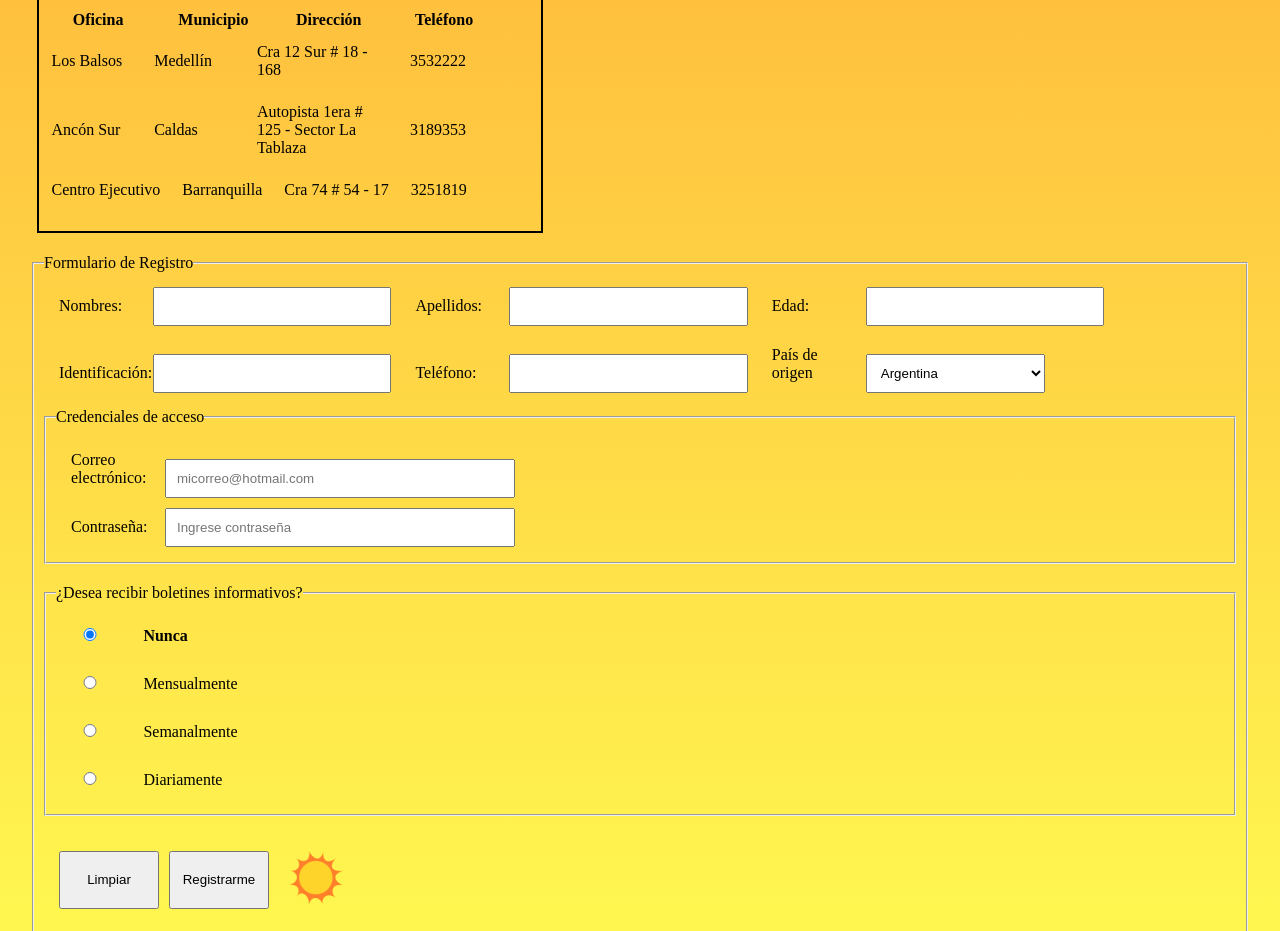
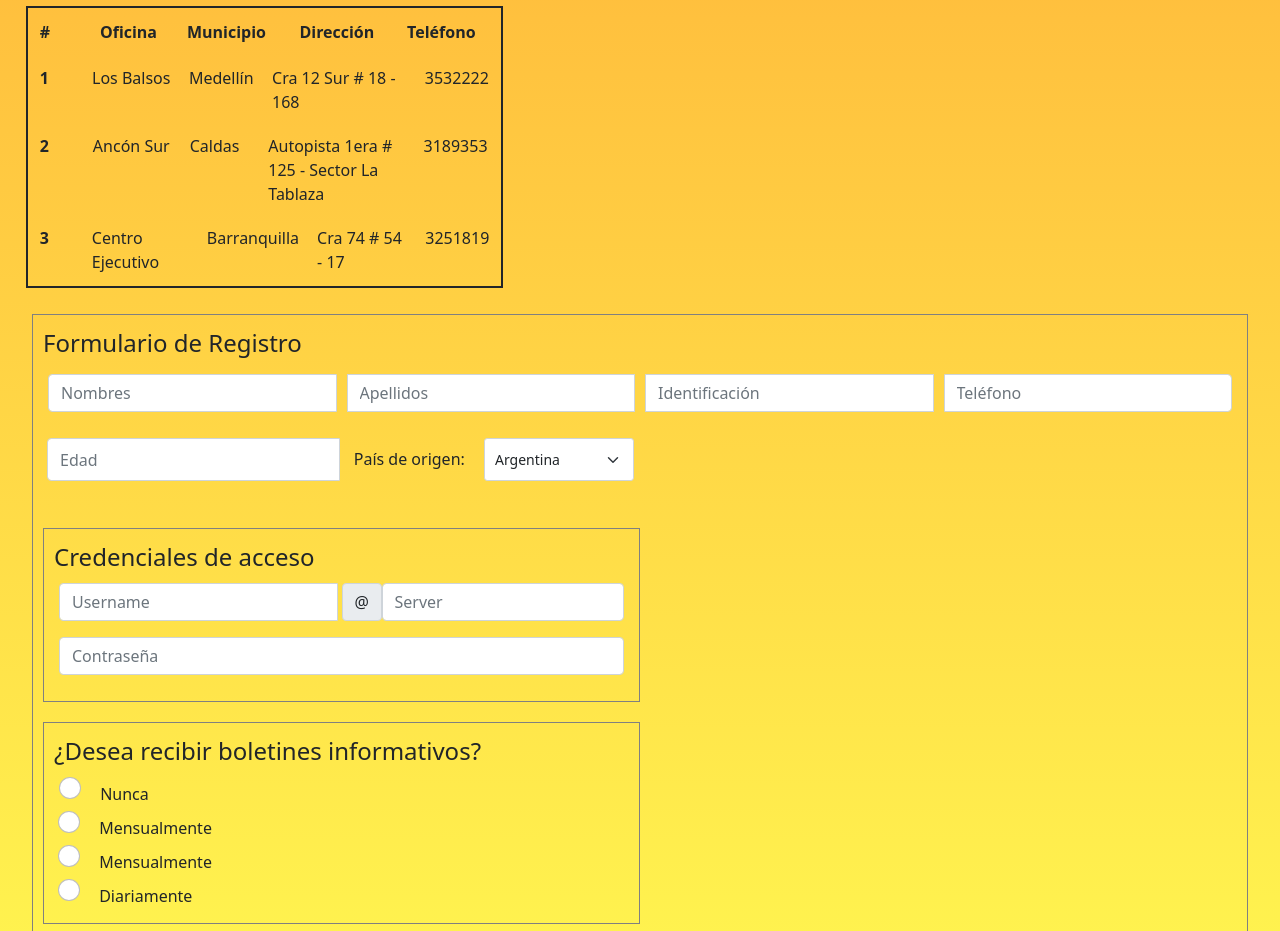
Before and after one commit to Adn1217/PaginaEmpresarial_Fernandez, a plain HTML site: page pags/contacto.html in a window 1280 px wide. Shown: the part 92-1023 px from the top of the page. Drawn offline with nearby package versions, Linux system fonts and the light colour scheme.

Commit message:
Se implementa Bootstrap en pag Contacto

```diff
--- a/pags/contacto.html
+++ b/pags/contacto.html
@@ -6,6 +6,7 @@
     <meta name="viewport" content="width=device-width, initial-scale=1.0">
     <title>Contacto</title>
     <link rel="icon" type="image/png" sizes="16x16" href="./../assets/Iconos/afc_favicon_logo/afc_favicon_logo.png">
+    <link href="https://cdn.jsdelivr.net/npm/bootstrap@5.1.3/dist/css/bootstrap.min.css" rel="stylesheet" integrity="sha384-1BmE4kWBq78iYhFldvKuhfTAU6auU8tT94WrHftjDbrCEXSU1oBoqyl2QvZ6jIW3" crossorigin="anonymous">
     <link rel="stylesheet" href="./../style.css"/>
 </head>
 <body class="gridContainerContact">
@@ -23,52 +24,57 @@
     </header>
     <section>
         <div class="tabla">
-            <table class="tablaContacto">
+            <table class="table table-hover tablaContacto">
+                <thead>
                     <tr>
-                    <th>Oficina</th>
-                    <th>Municipio</th>
-                    <th>Dirección</th>
-                    <th>Teléfono</th>
+                        <th scope="col">#</th>
+                        <th scope="col">Oficina</th>
+                        <th scope="col">Municipio</th>
+                        <th scope="col">Dirección</th>
+                        <th scope="col">Teléfono</th>
                     </tr>
+                </thead>
+                <tbody>
                     <tr>
+                        <th scope="row">1</th>
                         <td>Los Balsos</td>
                         <td>Medellín</td>
                         <td>Cra 12 Sur # 18 - 168</td>
                         <td>3532222</td>
                     </tr>
                     <tr>
+                        <th scope="row">2</th>
                         <td>Ancón Sur</td>
                         <td>Caldas</td>
                         <td>Autopista 1era # 125 - Sector La Tablaza</td>
                         <td>3189353</td>
                     </tr>
                     <tr>
+                        <th scope="row">3</th>
                         <td>Centro Ejecutivo</td>
                         <td>Barranquilla</td>
                         <td>Cra 74 # 54 - 17</td>
                         <td>3251819</td>
                     </tr>
+                </tbody>
             </table>
         </div>
     </section>
    <fieldset class="register">
     <legend>Formulario de Registro</legend>
     <form action="" method="get">
-        <div id="initFields">
-            <label for="nombres">Nombres:</label>
-            <input type="text" id="nombres">
-            <label for="apellidos">Apellidos:</label>
-            <input type="text" id="apellidos"/>
-            <label for="edad">Edad:</label>
-            <input type="number" id="edad"/>
+        <div id="initFields" class="input-group mb-3">
+            <div class="input-group mb-3">
+                <input type="text" class="form-control" placeholder="Nombres" aria-label="nombres">
+                <input type="text" class="form-control" placeholder="Apellidos" aria-label="apellidos">
+                <input type="text" class="form-control" placeholder="Identificación" aria-label="identificacion">
+                <input type="tel" class="form-control" placeholder="Teléfono" aria-label="telefono">
             </div>
-        <div>
-            <label for="identificacion">Identificación:</label>
-            <input type="text" id="identificacion"/>
-            <label for="telefono">Teléfono:</label>
-            <input type="tel" id="telefono"/>
-            <label for="paises">País de origen</label>
-            <select name="" id="countries">
+            <div id="initFields__EdadPais" class="input-group mb-3">
+                <input type="number" class="form-control" placeholder="Edad" aria-label="edad">
+                <div id="initfield__EdadPais__Pais">
+                    <label>País de origen:</label>
+                    <select class="form-select form-select-sm" name="" id="countries">
                         <option value="Argentina">Argentina</option>
                         <option value="Brasil">Brasil</option>
                         <option value="Bolivia">Bolivia</option>
@@ -80,48 +86,62 @@
                         <option value="Venezuela">Venezuela</option>
                     </select>
                 </div>
-        <fieldset class="credentials">
+            </div>
+        </div>
+        <fieldset id="credenciales" class="credentials">
             <legend>Credenciales de acceso</legend>
-                <div>
-                    <label for="correo">Correo electrónico:</label>
-                    <input type="email" id="email" placeholder="micorreo@hotmail.com">
+                <div class="input-group mb-3">
+                    <input type="text" class="form-control" placeholder="Username" aria-label="Username">
+                    <div id="server">
+                        <span class="input-group-text">@</span>
+                        <input type="text" class="form-control" placeholder="Server" aria-label="Server">
                     </div>
-                <div>
-                    <label for="clave">Contraseña:</label>
-                    <input type="password" id="psw" placeholder="Ingrese contraseña" >
+                  </div>
+                <div class="input-group mb-3">
+                    <input type="password" class="form-control" placeholder="Contraseña" aria-label="psw">
                 </div>
         </fieldset>
-        <fieldset class="bulletin">
+        <fieldset id="boletin" class="bulletin">
             <legend>¿Desea recibir boletines informativos?</legend>
+            <div class="input-group">
                 <div>
-                <input name="frec" type="radio" id="frec1" value="1" checked>
+                  <input class="form-check-input mt-0" name="frec" type="radio" value="1">
                   <label for="">Nunca</label>
                 </div>
                 <div>
-                <input name="frec" type="radio" id="frec2" value="2">
+                  <input class="form-check-input mt-0" name="frec" type="radio" value="2">
                   <label for="">Mensualmente</label>
                 </div>
                 <div>
-                <input name="frec" type="radio" id="frec3" value="3">
-                <label for="">Semanalmente</label>
+                  <input class="form-check-input mt-0" name="frec" type="radio" value="3">
+                  <label for="">Mensualmente</label>
                 </div>
                 <div>
-                <input name="frec" type="radio" id="frec4" value="4">
+                  <input class="form-check-input mt-0" name="frec" type="radio" value="4">
                   <label for="">Diariamente</label>
+                </div>
             </div>
         </fieldset>
 
         <div class="buttons">
                 <!-- <input type="button" id="botonSinFuncion" value="No hacer nada">    -->
-                <input type="reset" id="botonLimpiar" value="Limpiar">
+                <button id="botonLimpiar" type="button" class="btn btn-secondary">Limpiar</button>
+                <button id="botonCargando" type="button" class="btn btn-primary">
+                    <span class="spinner-border spinner-border-sm" role="status" aria-hidden="true"></span>
+                    <span class="visually-hidden"></span>Loading...
+                </button>
+                <button id="botonEnviar" type="button" class="btn btn-primary">Registrarme</button>
+                <a title="license" href="https://creativecommons.org/licenses/by/4.0/"><img id="sunSpinner" src="./../assets/Imagenes/SunshineByClipartinfo.png" alt="sunSpinner"></a>
+                <!-- <input type="reset" id="botonLimpiar" value="Limpiar">
                 <input type="submit" id="botonEnviar" value="Registrarme">
-                <a title="license" href="https://creativecommons.org/licenses/by/4.0/"><img id="sunSpinner" src="./../assets/Imagenes/SunshineByClipartinfo.png" alt="sunSpinner"></a>
+                <a title="license" href="https://creativecommons.org/licenses/by/4.0/"><img id="sunSpinner" src="./../assets/Imagenes/SunshineByClipartinfo.png" alt="sunSpinner"></a> -->
         </div>
     </form>
    </fieldset>
-</body>
     <footer>
         <p>Autor: Adrián Fernández Cabrera</p>
         <p><a href="mailto:adn1217@hotmail.com">adn1217@hotmail.com</a></p>
     </footer>
+
+</body>
 </html>
--- a/style.css
+++ b/style.css
@@ -2,7 +2,6 @@
   font-family: "Roboto Thin";
   src: url("./assets/fonts/Roboto-Thin.ttf");
 }
-
 
 * {
   margin: 0;
@@ -80,6 +79,7 @@ header a {
 }
 
 header a:hover {
+  color: white;
   transform: scale(1.2);
   text-decoration: underline;
 }
@@ -209,7 +209,7 @@ iframe{
 }
 
 span{
-  display: block;
+  display: inline-block;
   padding-top: 3%;
 }
 
@@ -223,11 +223,11 @@ tr {
   width: 100%;
 }
 
-table {
+/* table {
   display: flex;
   padding: 20px 0px;
   width: 100%;
-}
+} */
 
 @media screen and (max-width: 428px) {
   table img {
@@ -253,7 +253,7 @@ table {
 
 footer{
   grid-area: footer;
-  display:block;
+  display: block;
   padding: 3%;
 }
 
@@ -299,9 +299,11 @@ footer{
   transform: translate(100px, 100px) scale(1.3);
 }
 
-.tabla {
-  margin: 2%;
-  width: 98%;
+table, .tabla, .table {
+  /* margin: 2%; */
+  margin-left: auto;
+  margin-right: auto;
+  width: 95%;
 }
 
 .tablaContacto {
@@ -312,7 +314,7 @@ footer{
   margin-top: 10px;
   margin-left: auto;
   width: 95%;
-  min-width: 80%;
+  /* min-width: 80%; */
 }
 
 .tablaContacto tr {
@@ -321,14 +323,14 @@ footer{
 }
 
 .tablaContacto td {
-  min-width: 100px;
+  min-width: 75px;
   max-width: 150px;
   /* width: 120px;  */
   border: none;
 }
 
 .tablaContacto th {
-  min-width: 100px;
+  min-width: 50px;
   border: none;
 }
 
@@ -350,6 +352,7 @@ footer{
 }
 
 fieldset {
+  border: 1px solid gray;
   padding: 10px;
   margin: 10px 0px;
 }
@@ -367,55 +370,103 @@ input {
   width: 20%;
 }
 
-input[name="frec"] {
-  width: 5%;
+.form-control {
+  margin: 0px 5px;
 }
 
-.credentials {
-  display: inline-block;
-  padding: 10px;
-  width: 100%;
-  /* text-align: center; */
+#initFields .form-control, .form-select{
+  margin: 5px;
+  min-width: 150px;
+  max-width: 50%;
 }
 
-.credentials input {
-  display: inline-block;
+#initFields__EdadPais {
+  /* max-width: 50%; */
+  display: flex;
+  width: 50%;
+}
+
+#initFields__EdadPais input {
+  min-width: 20%;
+}
+
+label {
+  padding: 0px 5px;
+  margin: 5px;
+}
+
+.credentials, .bulletin {
+  padding: 10px;
+  width: 50%;
+  min-width: 300px;
+}
+
+#server {
+  display:flex;
+  width: 50%;
+}
+
+#credenciales span{
   width: 30%;
-  align-items: flex-start;
+  max-width: 40px;
+}
+
+#server input {
+  margin-left: 0px;
+  min-width: 70%;
+}
+
+.bulletin .input-group div {
+  width: 100%;
+ }
+
+@media screen and (max-width: 340px) {
+  .credentials, .bulletin {
+    min-width: 90%;
+  }
+  .input-group {
+    display: flex;
+    flex-direction: column;
+    flex-wrap: wrap;
+    width: 95%;
+    height: auto;
+  }
+
+  #credenciales input {
+    margin: 2px 0px;
+    width: 100%;
+  }
+
+  #server {
+    display:flex;
+    width: 100%;
+
+  }
+  #credenciales span{
+    margin: 2px 0px;
+  }
 }
 
 #countries {
   display: inline-block;
   padding: 10px;
   margin: 5px;
-  width: 15%;
-}
-
-label {
-  display: inline-block;
-  padding: 10px;
-  margin: 5px;
-  width: 90px;
+  min-width: 150px;
 }
 
 input[type="radio"]:checked + label{
   font-weight: bold;
 }
 
-.buttons {
-  display: flex;
-  flex-wrap: wrap;
-  padding: 10px;
-  margin: 10px 0px;
-  align-self: baseline;
-}
-
 #botonLimpiar {
   min-width: 100px;
 }
 
-#botonEnviar {
+#botonEnviar, #botonCargando {
   min-width: 100px;
+  background-color: rgb(255, 187, 60);
+  border-color: rgb(255, 187, 60);
+;
 }
 
 @keyframes toSpin {
```
Lines whose indentation alone changed are shown as unchanged.
